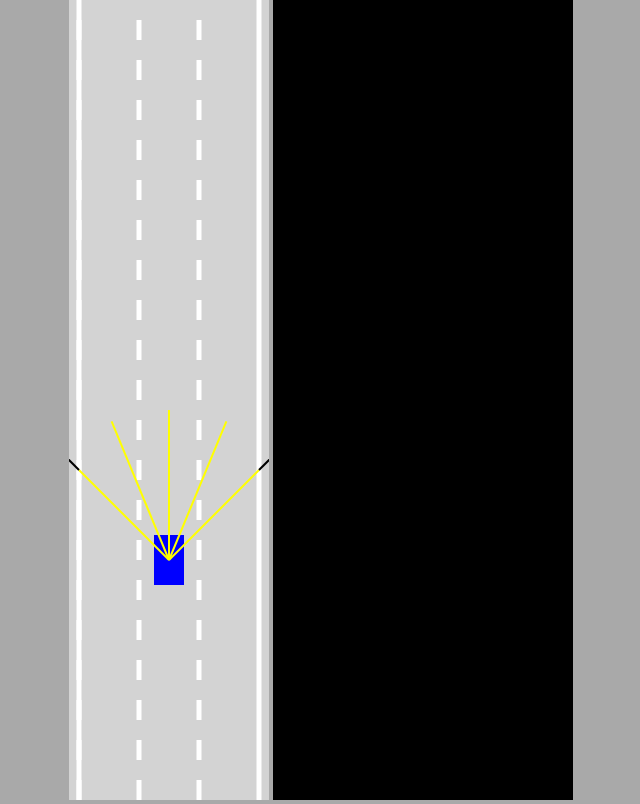
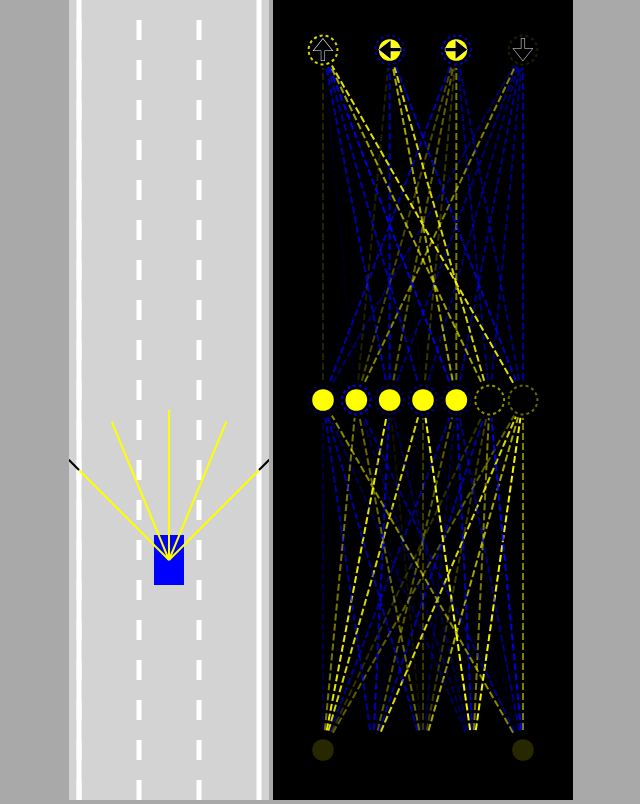
Before and after one commit to Radovan30/UI-autonomni-auto, a plain HTML site: page index.html in a window 1280 px wide. Shown: the whole page, without its empty margins (319-959 px from the left). Drawn offline with Linux system fonts and the light colour scheme.

Commit message:
dokoncena vizualizace neuronove site

```diff
--- a/car.js
+++ b/car.js
@@ -24,7 +24,7 @@ class Car {
             // prirazeni neuronove site
             this.brain = new NeuralNetwork(
                 // urcime pole neuronu, 1 vrsta pocet bodu senzoru(this.sensor.rayCount), 2 vsrtva skryta(6), 3 vrstva vystupni(4)
-                [ this.sensor.rayCount, 6, 4 ]
+                [ this.sensor.rayCount, 7, 4  ]
             );
         }
         this.controls = new Controls( controlType );
--- a/index.html
+++ b/index.html
@@ -9,6 +9,7 @@
     <body>
         <canvas id="carCanvas"></canvas>
         <canvas id="networkCanvas"></canvas>
+        <script src="vizualizer.js"></script>
         <script src="network.js"></script>
         <script src="sensor.js"></script>
         <script src="utils.js"></script>
--- a/main.js
+++ b/main.js
@@ -18,7 +18,7 @@ const traffic = [
 
 animate();
 
-function animate() {
+function animate( time ) {
     // cyklus ktery projde vsemi auty v provozu
     for ( let i = 0; i < traffic.length; i++ ) {
         traffic[ i ].update( road.borders, [] );
@@ -26,6 +26,7 @@ function animate() {
     //detekovani hranic senzoru
     car.update( road.borders, traffic );
 
+    // vykresleni pole trate a pole pro neuronovou sit
     carCanvas.height = window.innerHeight;
     networkCanvas.height = window.innerHeight;
 
@@ -42,5 +43,7 @@ function animate() {
 
     carContext.restore();
 
+    networkContext.lineDashOffset = -time / 50;
+    Visualizer.drawNetwork( networkContext, car.brain );
     requestAnimationFrame( animate );
 }
--- a/utils.js
+++ b/utils.js
@@ -38,3 +38,12 @@ function polysIntersect( poly1, poly2 ) {
     }
     return false;
 }
+
+// definice pro rgba
+function getRGBA( value ) {
+    const alpha = Math.abs( value );
+    const R = value < 0 ? 0 : 255;
+    const G = R;
+    const B = value > 0 ? 0 : 255;
+    return "rgba(" + R + "," + G + "," + B + "," + alpha + ")";
+}
--- /dev/null
+++ b/vizualizer.js
@@ -0,0 +1,114 @@
+// trina vizualizace neuronove site
+class Visualizer {
+ static drawNetwork( context, network ){
+    const margin = 50;
+    const left = margin;
+    const top = margin;
+    const width = context.canvas.width - margin * 2;
+    const height = context.canvas.height - margin * 2;
+
+    const levelHeight = height / network.levels.length;
+
+    for ( let i = network.levels.length - 1; i >= 0; i-- ) {
+        const levelTop = top +
+            lerp(
+                height - levelHeight,
+                0,
+                network.levels.length == 1
+                    ? 0.5
+                    : i / ( network.levels.length - 1 )
+            );
+
+        // vizualizace vrchni urovne a smer pohybu
+        context.setLineDash( [ 7, 3 ] );
+        Visualizer.drawLevel( context, network.levels[ i ],
+            left, levelTop,
+            width, levelHeight,
+            i == network.levels.length - 1
+                ? [ '🠉', '🠈', '🠊', '🠋' ]
+                : []
+        );
+    }
+}
+
+    // vykresleni jednotlive urovne
+    static drawLevel( context, level, left, top, width, height, outputLabels ){
+    const right = left + width;
+    const bottom = top + height;
+
+    const { inputs, outputs, weights, biases } = level;
+
+    for ( let i = 0; i < inputs.length; i++ ) {
+        for ( let j = 0; j < outputs.length; j++ ) {
+            context.beginPath();
+            context.moveTo(
+                Visualizer.#getNodeX( inputs, i, left, right ),
+                bottom
+            );
+            context.lineTo(
+                Visualizer.#getNodeX( outputs, j, left, right ),
+                top
+            );
+            context.lineWidth = 2;
+            context.strokeStyle = getRGBA( weights[ i ][ j ] );
+            context.stroke();
+        }
+    }
+
+        // velikost vykreslenych uzlu
+    const nodeRadius = 18;
+    for ( let i = 0; i < inputs.length; i++ ) {
+        const x = Visualizer.#getNodeX( inputs, i, left, right );
+        context.beginPath();
+        context.arc( x, bottom, nodeRadius, 0, Math.PI * 2 );
+        context.fillStyle = "black";
+        context.fill();
+        context.beginPath();
+        context.arc( x, bottom, nodeRadius * 0.6, 0, Math.PI * 2 );
+        context.fillStyle = getRGBA( inputs[ i ] );
+        context.fill();
+    }
+
+    for ( let i = 0; i < outputs.length; i++ ) {
+        const x = Visualizer.#getNodeX( outputs, i, left, right );
+        context.beginPath();
+        context.arc( x, top, nodeRadius, 0, Math.PI * 2 );
+        context.fillStyle = "black";
+        context.fill();
+        context.beginPath();
+        context.arc( x, top, nodeRadius * 0.6, 0, Math.PI * 2 );
+        context.fillStyle = getRGBA( outputs[ i ] );
+        context.fill();
+
+        context.beginPath();
+        context.lineWidth = 2;
+        context.arc( x, top, nodeRadius * 0.8, 0, Math.PI * 2 );
+        context.strokeStyle = getRGBA( biases[ i ] );
+        context.setLineDash( [ 3, 3 ] );
+        context.stroke();
+        context.setLineDash( [] );
+
+        if ( outputLabels[ i ] ) {
+            context.beginPath();
+            context.textAlign = "center";
+            context.textBaseline = "middle";
+            context.fillStyle = "black";
+            context.strokeStyle = "white";
+            context.font = ( nodeRadius * 1.5 ) + "px Arial";
+            context.fillText( outputLabels[ i ], x, top + nodeRadius * 0.1 );
+            context.lineWidth = 0.5;
+            context.strokeText( outputLabels[ i ], x, top + nodeRadius * 0.1 );
+        }
+    }
+}
+
+    static #getNodeX( nodes, index, left, right ){
+    return lerp(
+        left,
+        right,
+        nodes.length == 1
+            ? 0.5
+            : index / ( nodes.length - 1 )
+    );
+}
+}
```
